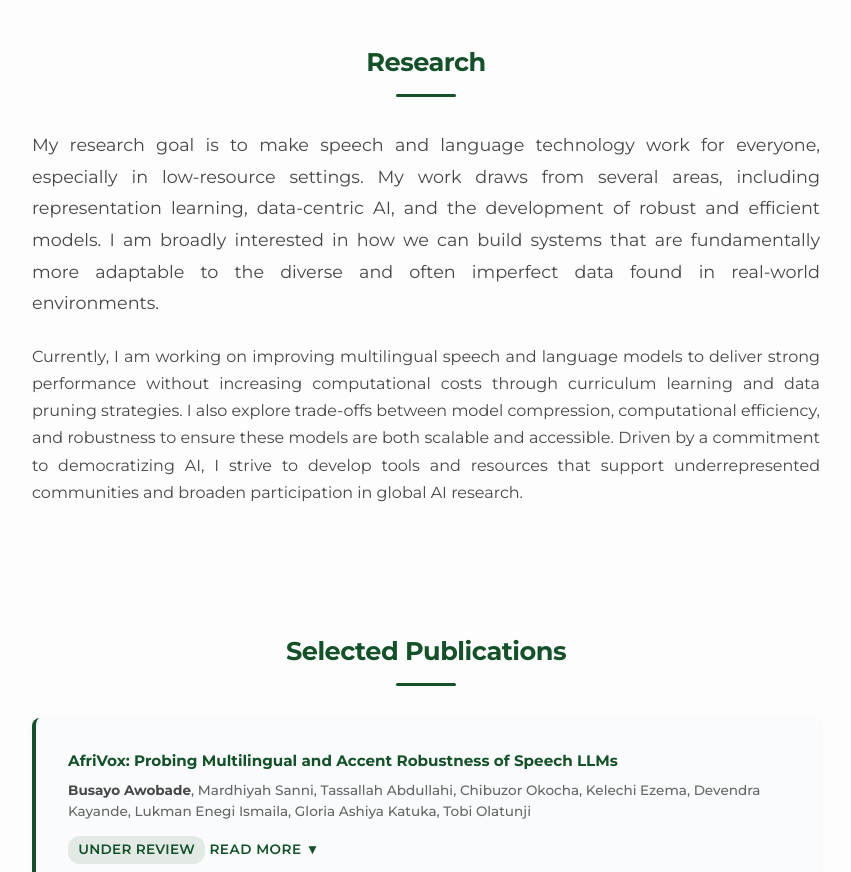
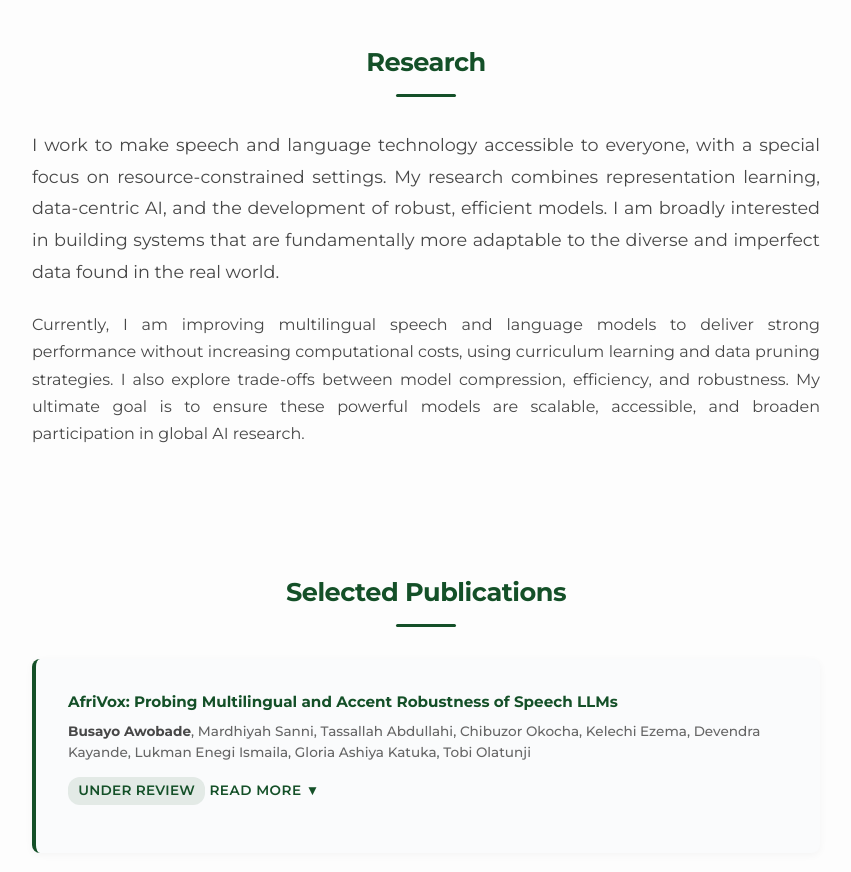
Before and after one commit to Iambusayor/busayor.github.io, a plain HTML site: page index.html in a window 1280 px wide. Shown: the part 710-1582 px from the top of the page, without its empty margins (214-1065 px from the left). Drawn offline with Linux system fonts and the light colour scheme; some icons are missing.

Commit message:
fix grammatical errors

```diff
--- a/index.html
+++ b/index.html
@@ -129,16 +129,14 @@
 
         <h1 class="header-name">Research</h1>
         <p style="text-align: justify">
-          My research goal is to make speech and language technology work for everyone, especially in low-resource settings.
-          My work draws from several areas, including representation learning, data-centric AI, and the development of robust and efficient models.
-          I am broadly interested in how we can build systems that are fundamentally more adaptable
-          to the diverse and often imperfect data found in real-world environments.
+          I work to make speech and language technology accessible to everyone, with a special focus on resource-constrained settings.
+          My research combines representation learning, data-centric AI, and the development of robust, efficient models.
+          I am broadly interested in building systems that are fundamentally more adaptable to the diverse and imperfect data found in the real world.
         </p>
         <p style="text-align: justify">
-          Currently, I am working on improving multilingual speech and language models to deliver strong performance without increasing computational costs
-          through curriculum learning and data pruning strategies. I also explore trade-offs between model compression, computational efficiency,
-          and robustness to ensure these models are both scalable and accessible. Driven by a commitment to democratizing AI, I strive to develop
-          tools and resources that support underrepresented communities and broaden participation in global AI research.
+          Currently, I am improving multilingual speech and language models to deliver strong performance without increasing computational costs,
+          using curriculum learning and data pruning strategies. I also explore trade-offs between model compression, efficiency,
+          and robustness. My ultimate goal is to ensure these powerful models are scalable, accessible, and broaden participation in global AI research.
         </p>
       </div>
     </article>
@@ -241,7 +239,7 @@ of the Association for Computational Linguistics">UNDER REVIEW</div>
         I am all about making AI research more accessible, not just with algorithms,
         but also by building infrastructure that helps everyone get involved.
         Every year, I mentor college students at the <a href="https://funaab.edu.ng/" target="_blank" class="link-primary">Federal University of Agriculture Abeokuta</a>,
-        helping them figure out what they want to research.
+        helping them figure out their research intrests.
 
       </p>
 
```
